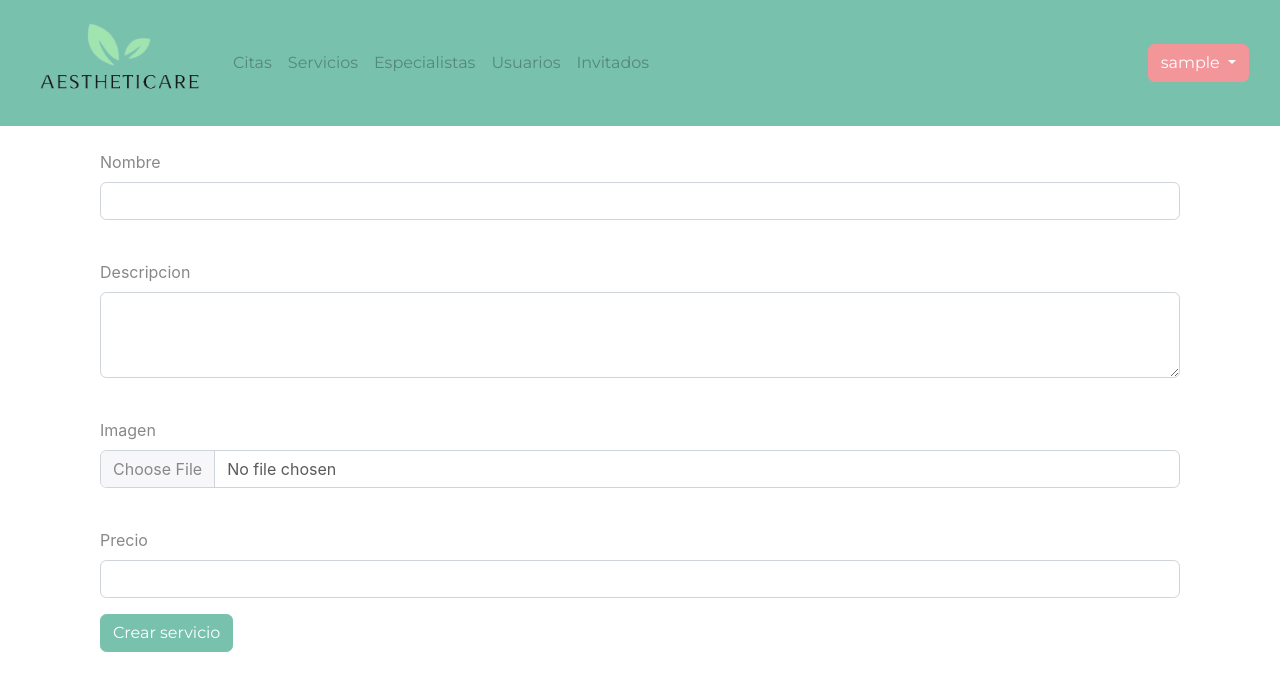
After one commit to marnunrey2/PGPI_3_14, a Django app: page /admin_view/servicios/add in a window 1280 px wide. The commit adds this page. Shown: the top 691 px of the page. Run offline with Django 4.2, Linux system fonts and the light colour scheme; the visitor is signed in with stand-in values (Sample User, id 1); some libraries are stand-ins or nearby versions.

Commit message:
feat: admin añade servicio

```diff
--- /dev/null
+++ b/administrador/forms.py
@@ -0,0 +1,60 @@
+from django import forms
+from citas.models import Servicio, Especialista
+from citas.utils import calculate_available_hours
+
+"""
+class CitaAddForm(forms.Form):
+    servicio = forms.ModelChoiceField(
+        queryset=Servicio.objects.all(),
+        widget=forms.Select(
+            attrs={
+                "hx-get": "/especialistas_opciones/",
+                "hx-target": "#id_especialista",
+            }
+        ),
+    )
+    especialista = forms.ModelChoiceField(
+        queryset=Especialista.objects.none(),
+    )
+    fecha = forms.DateField(
+        widget=forms.DateInput(
+            attrs={
+                "hx-get": "/horas_disponibles/",
+                "hx-include": "#id_especialista",
+                "hx-target": "#id_hora",
+                "placeholder": "YYYY-mm-dd",
+                "pattern": "\d{4}-\d{2}-\d{2}",
+            }
+        )
+    )
+    hora = forms.ChoiceField(choices=[])
+
+    nombre = forms.CharField(max_length=100, required=False)
+    email = forms.EmailField(required=False)
+    telefono = forms.CharField(max_length=20, required=False)
+
+    def __init__(self, *args, **kwargs):
+        user = kwargs.pop("user", None)
+        super().__init__(*args, **kwargs)
+
+        if "servicio" in self.data:
+            servicio_id = int(self.data.get("servicio"))
+            self.fields["especialista"].queryset = Especialista.objects.filter(
+                especialidades__id=servicio_id
+            )
+        if "fecha" in self.data and "especialista" in self.data:
+            fecha = self.data.get("fecha")
+            especialista_id = int(self.data.get("especialista"))
+            available_hours = [
+                (hour, hour)
+                for hour in calculate_available_hours(fecha, especialista_id)
+            ]
+            self.fields["hora"].choices = available_hours
+"""
+
+
+class ServicioAddForm(forms.Form):
+    nombre = forms.CharField(max_length=255)
+    descripcion = forms.CharField(widget=forms.Textarea)
+    imagen = forms.ImageField(required=False)
+    precio = forms.DecimalField(max_digits=10, decimal_places=2)
--- a/administrador/templates/admin_servicio.html
+++ b/administrador/templates/admin_servicio.html
@@ -26,7 +26,7 @@
                     <td>{{ servicio.nombre }}</td>
                     <td>{{ servicio.descripcion }}</td>
                     {% if servicio.imagen %}
-                    <td>{{ servicio.imagen }}</td>
+                    <td>Sí</td>
                     {% else %}
                     <td>No tiene</td>
                     {% endif %}
--- /dev/null
+++ b/administrador/templates/admin_servicio_add.html
@@ -0,0 +1,42 @@
+{% extends "home/base.html" %}
+{% load i18n static %}
+
+{% block title %}Servicios{% endblock %}
+
+{% block extrahead %}
+    <link href="https://stackpath.bootstrapcdn.com/bootswatch/4.5.2/minty/bootstrap.min.css" rel="stylesheet">
+
+{% endblock %}
+
+{% block content %}
+<div class="container">
+    <div class="login-container">
+        <form method="post" enctype="multipart/form-data">
+            {% csrf_token %}
+            <div class="form-group">
+                <label class="form-label mt-4" for="{{ form.nombre.id_for_label }}">{{ form.nombre.label }}</label>
+                <input type="text" name="{{ form.nombre.name }}" id="{{ form.nombre.id_for_label }}"
+                class="form-control">
+            </div>
+
+            <div class="form-group">
+                <label class="form-label mt-4" for="{{ form.descripcion.id_for_label }}">{{ form.descripcion.label }}</label>
+                <textarea name="{{ form.descripcion.name }}" id="{{ form.descripcion.id_for_label }}"
+                class="form-control" rows="3"></textarea>
+            </div>
+
+            <div class="form-group">
+                <label class="form-label mt-4" for="{{ form.imagen.id_for_label }}">{{ form.imagen.label }}</label>
+                <input type="file" class="form-control" name="{{ form.imagen.name }}" accept="image/*">
+            </div>
+
+            <div class="form-group">
+                <label class="form-label mt-4" for="{{ form.precio.id_for_label }}">{{ form.precio.label }}</label>
+                <input type="text" name="{{ form.precio.name }}" id="{{ form.precio.id_for_label }}"
+                class="form-control">
+            </div>
+            <button class="btn btn-primary" type="submit">Crear servicio</button>
+        </form>
+    </div>
+</div>
+{% endblock %}
--- a/administrador/urls.py
+++ b/administrador/urls.py
@@ -9,6 +9,7 @@ from .views import (
     usuario_delete,
     AdminInvitadoView,
     invitado_delete,
+    AdminServicioAddView,
 )
 
 urlpatterns = [
@@ -47,5 +48,8 @@ urlpatterns = [
         invitado_delete,
         name="invitado_delete",
     ),
+    path(
+        "admin_view/servicios/add", AdminServicioAddView.as_view(), name="servicio_add"
+    ),
     path("", include(("home.urls", "home"), namespace="home")),
 ]
--- a/administrador/views.py
+++ b/administrador/views.py
@@ -3,6 +3,7 @@ from rest_framework.views import APIView
 from citas.models import Cita, Servicio, Especialista, Invitado
 from django.http import HttpResponseForbidden
 from django.contrib.auth.models import User
+from .forms import ServicioAddForm
 
 
 class AdminCitaView(APIView):
@@ -93,3 +94,44 @@ def invitado_delete(request, invitado_id):
         return redirect("/admin_view/invitados")
     else:
         return HttpResponseForbidden()
+
+
+"""
+class AdminCitaAddView(APIView):
+    def get(self, request):
+        if request.user.is_staff:
+            form = CitaAddForm()
+            return render(request, "admin_cita_add.html", {"form": form})
+        else:
+            return redirect("home:home")
+"""
+
+
+class AdminServicioAddView(APIView):
+    def post(self, request):
+        form = ServicioAddForm(request.POST, request.FILES)
+        if form.is_valid() and request.user.is_staff:
+            nombre = form.cleaned_data["nombre"]
+            descripcion = form.cleaned_data["descripcion"]
+            if "imagen" in request.FILES:
+                imagen = request.FILES["imagen"]
+            else:
+                imagen = None
+            precio = form.cleaned_data["precio"]
+            servicio = Servicio.objects.create(
+                nombre=nombre,
+                descripcion=descripcion,
+                imagen=imagen,
+                precio=precio,
+            )
+            return redirect("/admin_view/servicios")
+        else:
+            msg = "Error en el formulario"
+            return render(request, "admin_servicio.html", {"form": form, "msg": msg})
+
+    def get(self, request):
+        if request.user.is_staff:
+            form = ServicioAddForm()
+            return render(request, "admin_servicio_add.html", {"form": form})
+        else:
+            return redirect("home:home")
--- a/citas/views.py
+++ b/citas/views.py
@@ -36,7 +36,7 @@ class CitaView(APIView):
                 fecha=fecha,
                 hora=hora,
             )
-            return render(request, "home/home.html", {"cita": cita})
+            return render(request, "home/home.html")
 
         else:
             msg = "Error en el formulario"
```
